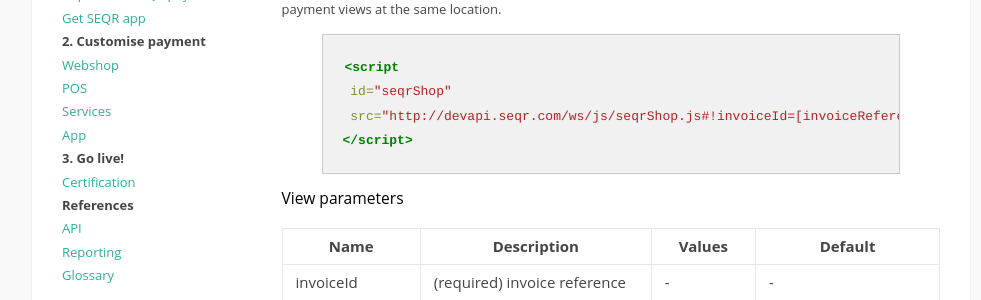
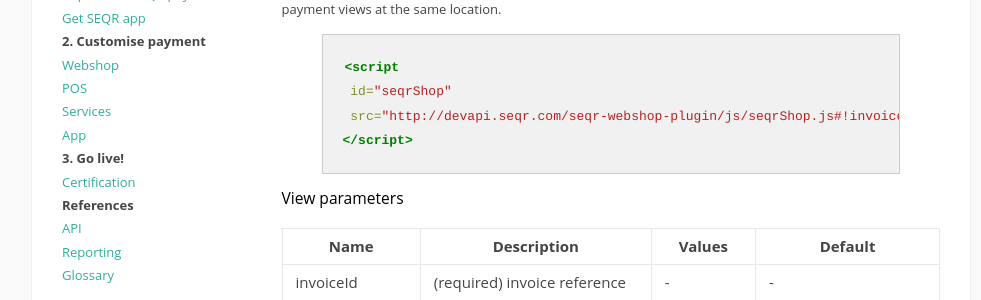
Before and after one commit to SeamlessDistribution/SeamlessDistribution.github.io, a Jekyll site: the page built from merchant/webshop/index.md, in a window 1280 px wide and 900 px high, scrolled down 2125 px. Shown: the part 151-451 px from the top of the window, without its empty margins (139-1120 px from the left). Built offline with Jekyll 4.4.1, drawn with Linux system fonts in a browser that asks for light colours; some of the changed lines change nothing that is shown.

Commit message:
HOTFIX. Fixed webshop plugin url

```diff
--- a/merchant/webshop/index.md
+++ b/merchant/webshop/index.md
@@ -46,7 +46,7 @@
 {% highlight html %}
 <script
  id="seqrShop"
- src="http://devapi.seqr.com/ws/js/seqrShop.js#!invoiceId=[invoiceReference]">
+ src="http://devapi.seqr.com/seqr-webshop-plugin/js/seqrShop.js#!invoiceId=[invoiceReference]">
 </script>
 {% endhighlight %}
 
```
